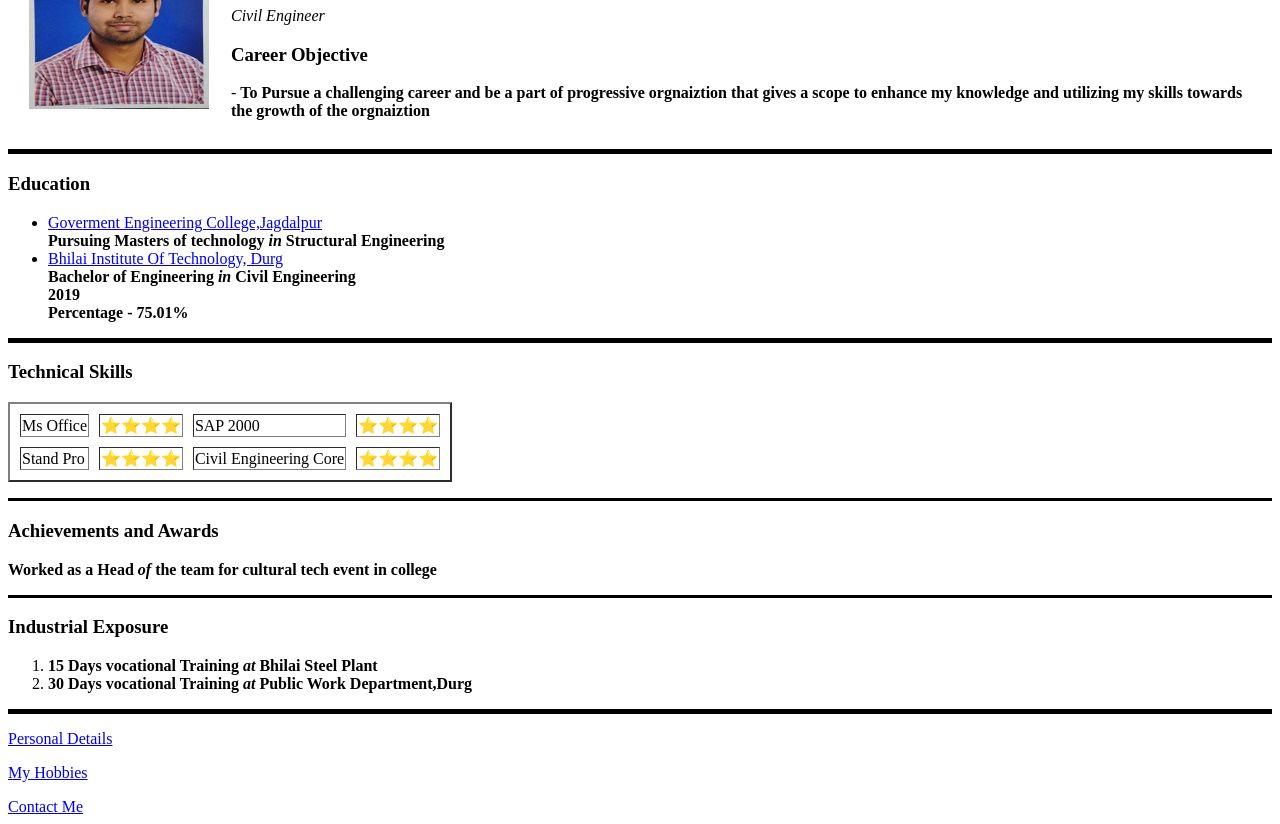
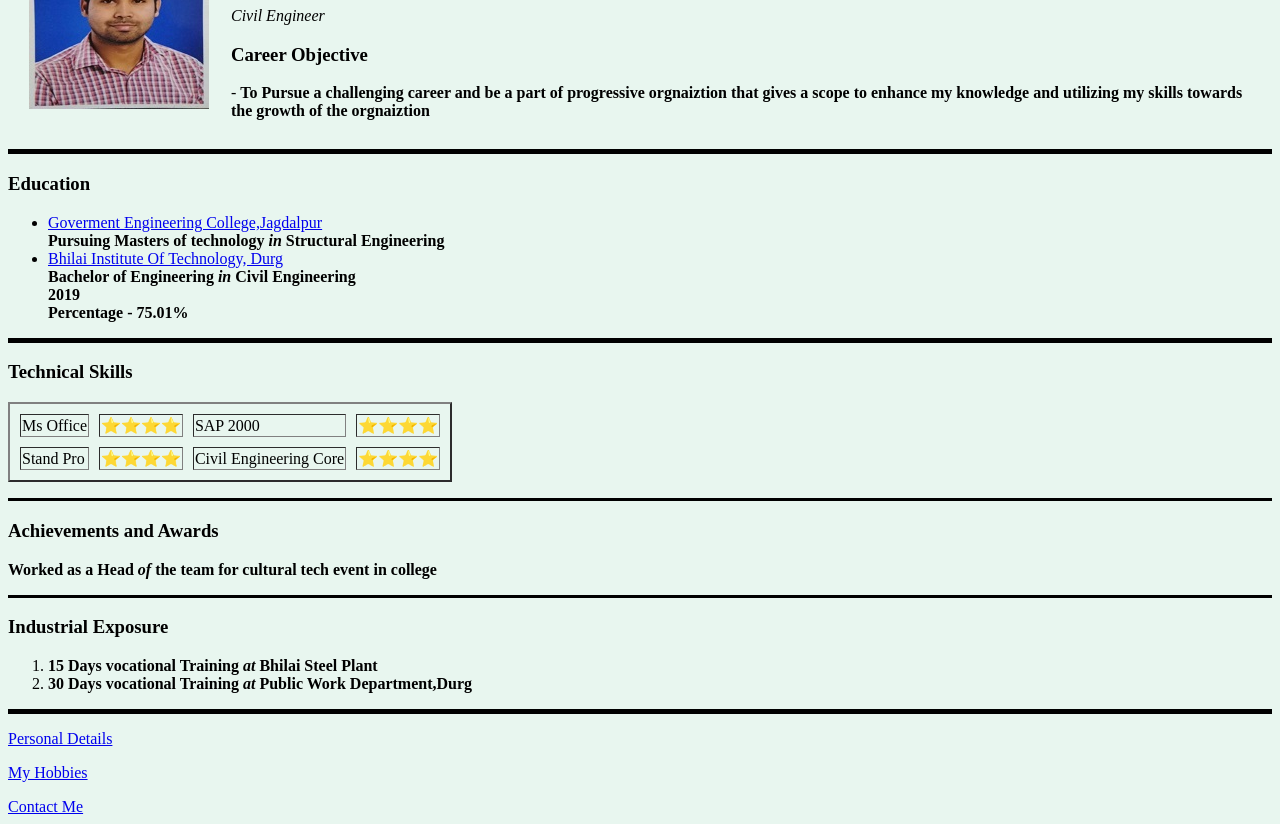
Before and after one commit to Liteshsukhdeve/CV, a plain HTML site: page index.html in a window 1280 px wide. Shown: the part 102-926 px from the top of the page. Drawn offline with Linux system fonts and the light colour scheme.

Commit message:
Update index.html

```diff
--- a/index.html
+++ b/index.html
@@ -4,7 +4,7 @@
     <meta charset="utf-8">
     <title>Litesh's Personal Site</title>
   </head>
-  <body style="background-color:E8F6EF;">
+  <body style="background-color:#E8F6EF;">
     <table cellspacing="20">
       <tr>
 
```
